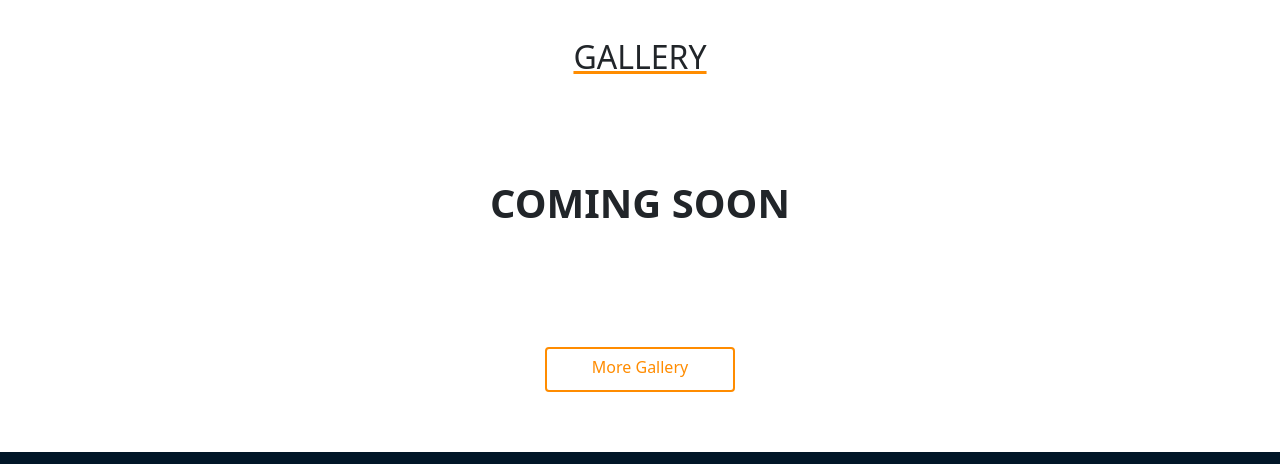
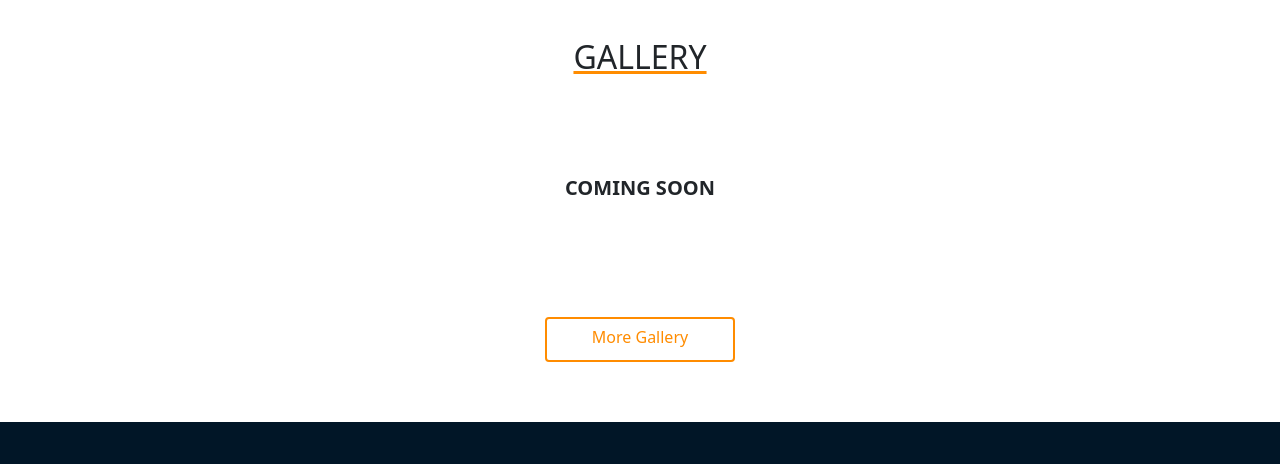
Before and after one commit to yabsiraditya/yabsiraditya.github.io, a plain HTML site: page index.html in a window 1280 px wide. Shown: the part 1900-2364 px from the top of the page. Drawn offline with nearby package versions, Linux system fonts and the light colour scheme; files whose address does not match are found by name.

Commit message:
Add files via upload
update salah font

```diff
--- a/index.html
+++ b/index.html
@@ -165,7 +165,7 @@
         <div class="col-md-12 text-center mb-5">
           <h2 style="text-decoration: underline darkorange;">GALLERY</h2>
         </div>
-        <p style="font-weight: bold; font-size: 40px;" class="p-5 d-flex justify-content-center">COMING SOON</p>
+        <p style="font-weight: bold; font-size: 20px;" class="p-5 d-flex justify-content-center">COMING SOON</p>
         <div class="col-sm-12 text-center">
           <a href="gallery.html" class="btn outline" role="button">More Gallery</a>
         </div>
```
